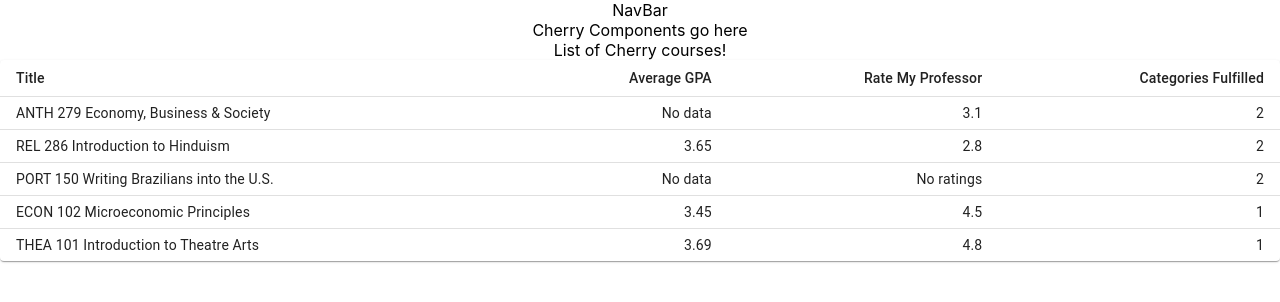
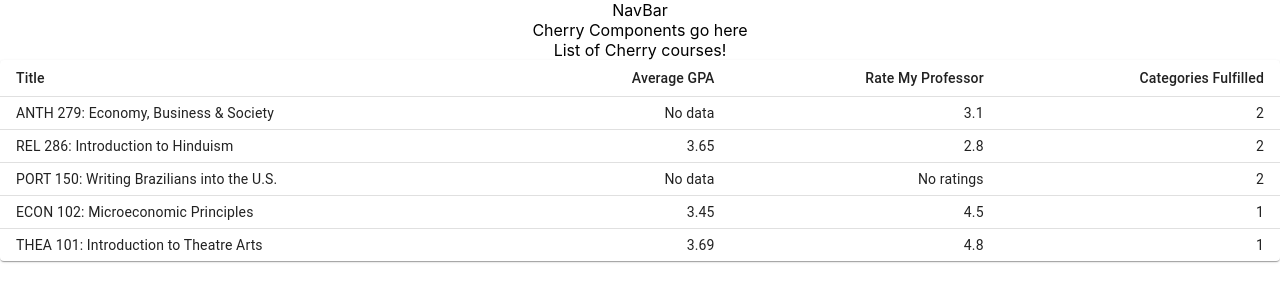
Before and after one commit to open-source-at-illinois/cherry, a React (Create React App) app in the folder web/: page /home in a window 1280 px wide. Shown: the top 302 px of the page. Built offline with nearby package versions, Linux system fonts and the light colour scheme.

Commit message:
Update course titles

```diff
--- a/web/src/components/CourseList.js
+++ b/web/src/components/CourseList.js
@@ -12,11 +12,11 @@ function createData(title, gpa, rmp, cat) {
 }
 
 const rows = [
-    createData('ANTH 279 Economy, Business & Society', 'No data', 3.1, 2),
-    createData('REL 286 Introduction to Hinduism', 3.65, 2.8, 2),
-    createData('PORT 150 Writing Brazilians into the U.S.', 'No data', 'No ratings', 2),
-    createData('ECON 102 Microeconomic Principles', 3.45, 4.5, 1),
-    createData('THEA 101 Introduction to Theatre Arts', 3.69, 4.8, 1),
+    createData('ANTH 279: Economy, Business & Society', 'No data', 3.1, 2),
+    createData('REL 286: Introduction to Hinduism', 3.65, 2.8, 2),
+    createData('PORT 150: Writing Brazilians into the U.S.', 'No data', 'No ratings', 2),
+    createData('ECON 102: Microeconomic Principles', 3.45, 4.5, 1),
+    createData('THEA 101: Introduction to Theatre Arts', 3.69, 4.8, 1),
 ];
 
 const CourseList = (props) => {
```
